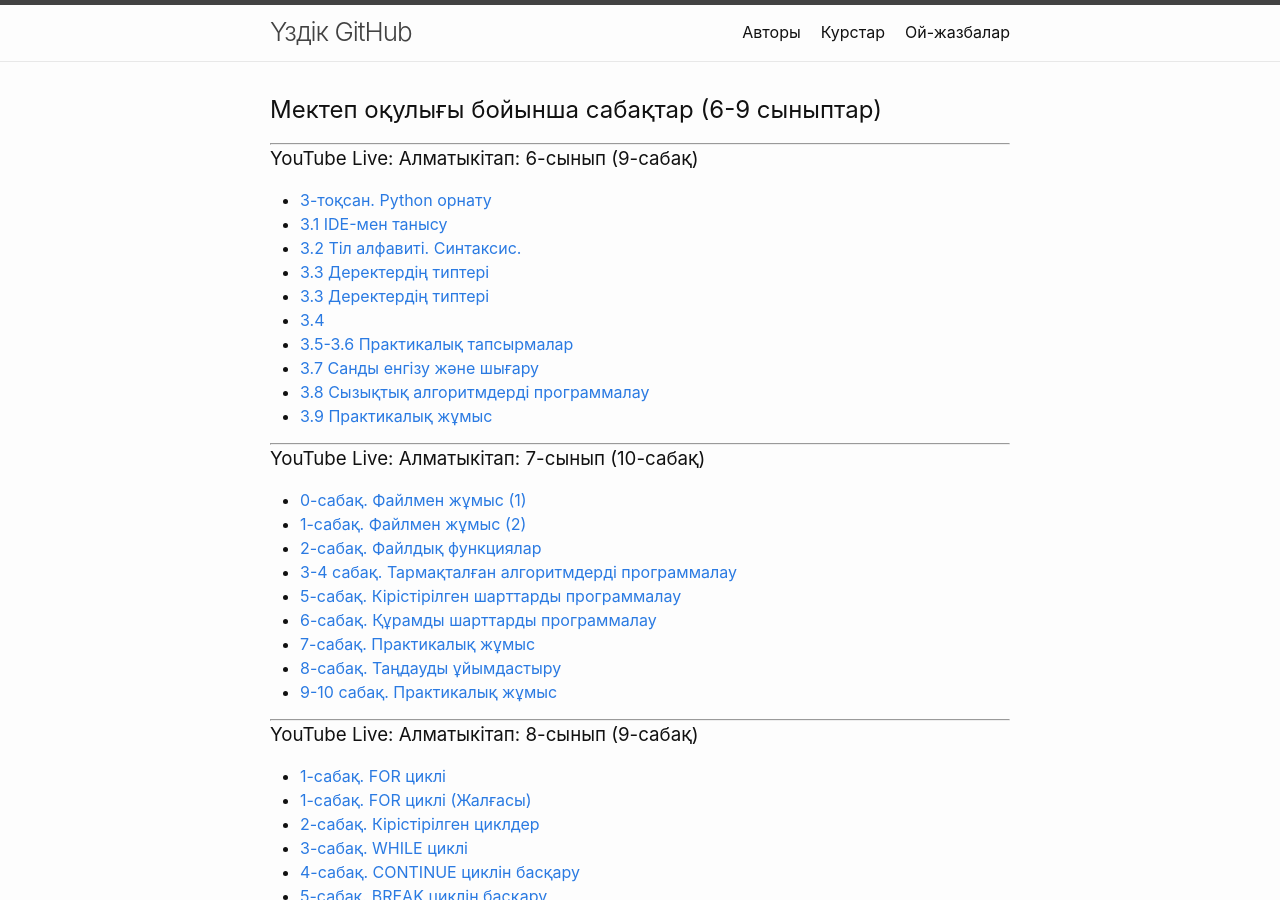
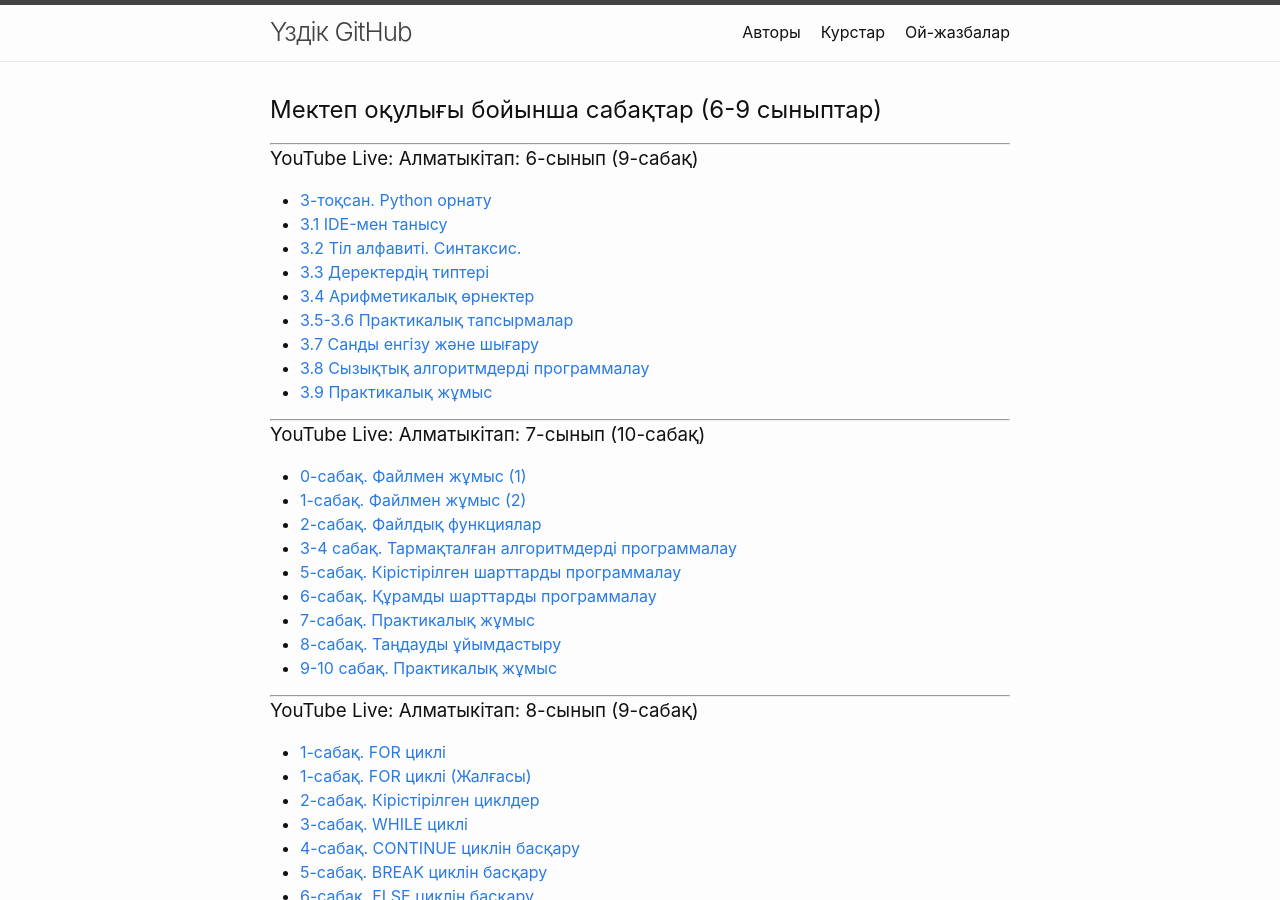
Before and after one commit to uzdik/uzdik.github.io, a Jekyll site: the page built from _courses/8-mektep-okulyktar-boinsha.md, in a window 1280 px wide and 900 px high. Built offline with Jekyll 4.4.1, drawn with Linux system fonts in a browser that asks for light colours.

Commit message:
Update 8-mektep-okulyktar-boinsha.md

```diff
--- a/_courses/8-mektep-okulyktar-boinsha.md
+++ b/_courses/8-mektep-okulyktar-boinsha.md
@@ -10,8 +10,7 @@
         <li><a href="https://www.youtube.com/watch?v=jj12O9Wd0qE" target="_blank">3.1 IDE-мен танысу</a></li>
         <li><a href="https://www.youtube.com/watch?v=1NtrhEHJNJc" target="_blank">3.2 Тіл алфавиті. Синтаксис.</a></li>
         <li><a href="https://www.youtube.com/watch?v=tn8_uxhwTbc" target="_blank">3.3 Деректердің типтері</a></li>
-        <li><a href="https://www.youtube.com/watch?v=tn8_uxhwTbc" target="_blank">3.3 Деректердің типтері</a></li>
-        <li><a href="https://www.youtube.com/watch?v=PTKwx9lVQyo" target="_blank">3.4 </a></li>
+        <li><a href="https://www.youtube.com/watch?v=PTKwx9lVQyo" target="_blank">3.4 Арифметикалық өрнектер</a></li>
         <li><a href="https://www.youtube.com/watch?v=Wvs9g71uYcQ" target="_blank">3.5-3.6 Практикалық тапсырмалар</a></li>
         <li><a href="https://www.youtube.com/watch?v=s_K3m-Y6fXs" target="_blank">3.7 Санды енгізу және шығару</a></li>
         <li><a href="https://www.youtube.com/watch?v=JBalQbgXqyk" target="_blank">3.8 Сызықтық алгоритмдерді программалау</a></li>
```
